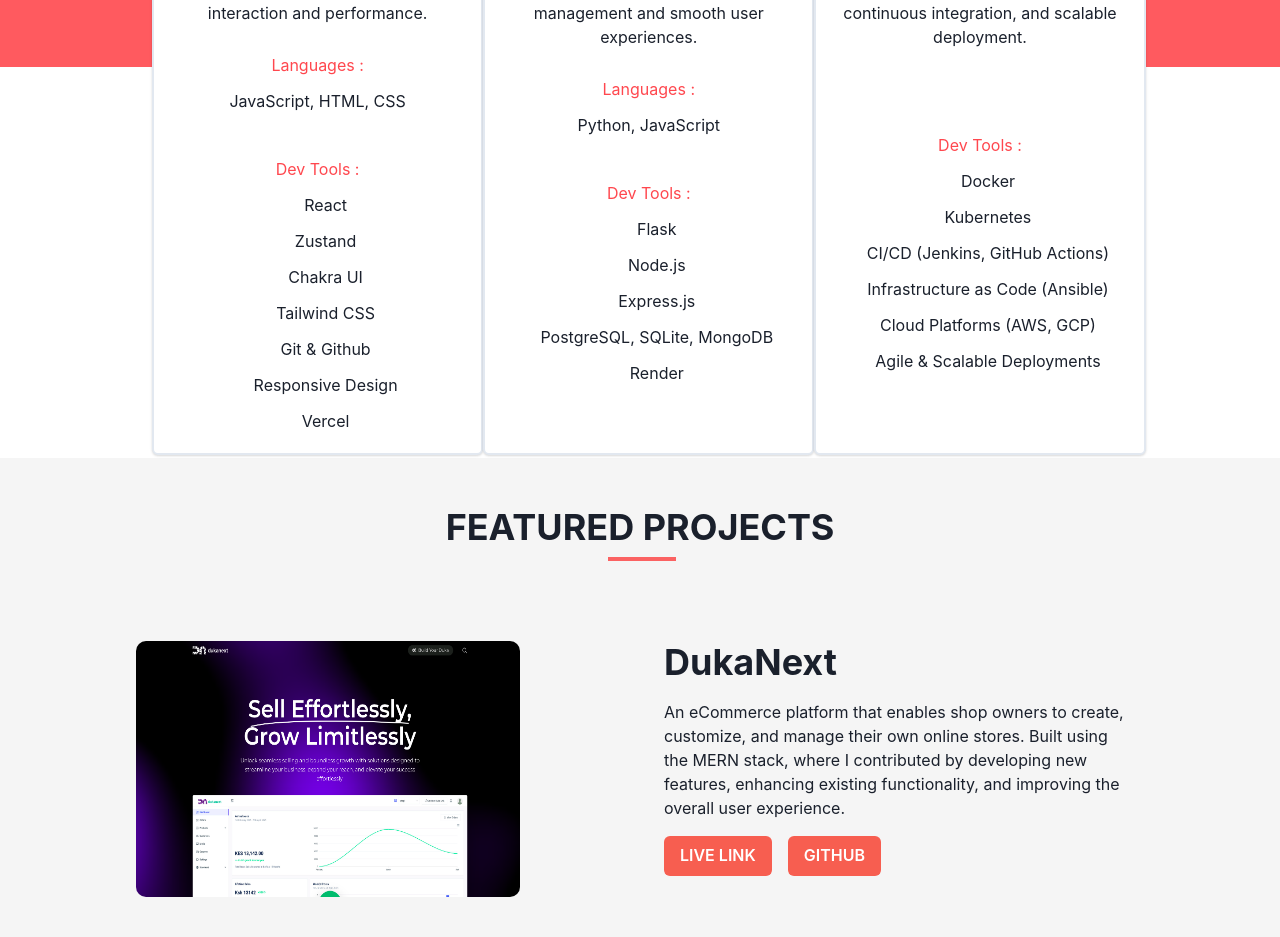
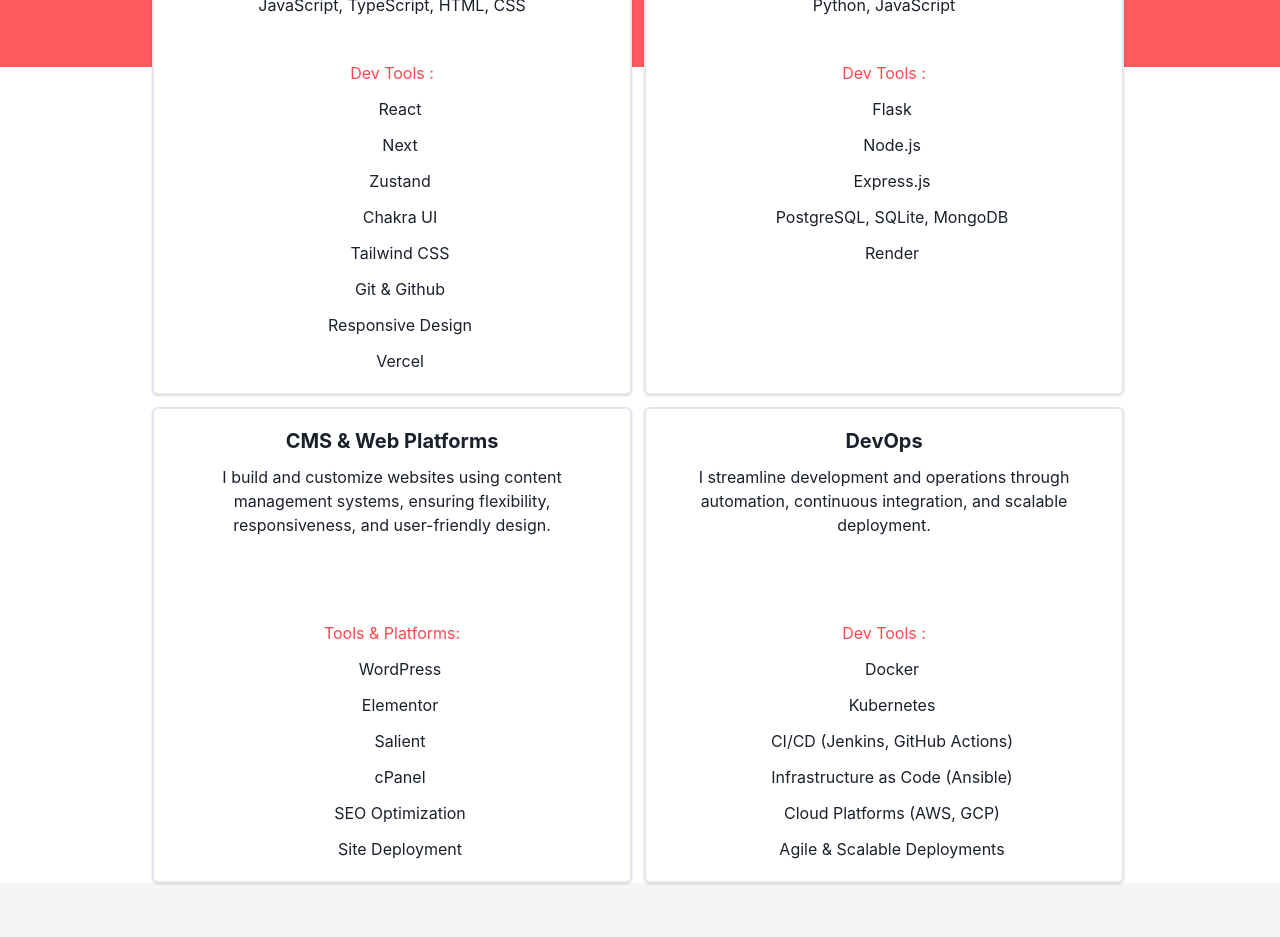
Before and after one commit to Mariam-Senzia/Portfolio, a React (Vite) app: page / in a window 1280 px wide. Shown: the part 1160-2097 px from the top of the page. Built offline with nearby package versions, Linux system fonts and the light colour scheme.

Commit message:
Added new skills on about me section

```diff
--- a/src/components/Aboutme.jsx
+++ b/src/components/Aboutme.jsx
@@ -6,12 +6,11 @@
             title:'FrontEnd Developer',
             description:'I create responsive, user-friendly interfaces that prioritize seamless interaction and performance.',
             subtitle:'Languages :',
-            languages:'JavaScript, HTML, CSS',
+            languages:'JavaScript, TypeScript, HTML, CSS',
             devtools:'Dev Tools :',
-            tools: ['React','Zustand','Chakra UI','Tailwind CSS','Git & Github','Responsive Design','Vercel']
+            tools: ['React','Next','Zustand','Chakra UI','Tailwind CSS','Git & Github','Responsive Design','Vercel']
         },
         {
-            image:'',
             title:'BackEnd Developer',
             description:'I build scalable, secure backend systems that power efficient data management and smooth user experiences.',
             subtitle:'Languages :',
@@ -20,7 +19,14 @@
             tools:['Flask','Node.js','Express.js','PostgreSQL, SQLite, MongoDB','Render']
         },
         {
-            image:'',
+            title: 'CMS & Web Platforms',
+            description: 'I build and customize websites using content management systems, ensuring flexibility, responsiveness, and user-friendly design.',
+            languages: '',
+            devtools: 'Tools & Platforms:',
+            subtitle: '',
+            tools: ['WordPress', 'Elementor', 'Salient', 'cPanel', 'SEO Optimization', 'Site Deployment']
+        },
+        {
             title:'DevOps',
             description:'I streamline development and operations through automation, continuous integration, and scalable deployment.',
             subtitle:'',
@@ -37,13 +43,11 @@
 
             <Box ml={{dm:'6.8rem'}}>
             <Text width={{base:'',xxm:'18rem',xm:'20rem',sm:'21.5rem',xmd:'40rem',md:'43rem',slg:'',lg:'',xl:'55rem',xxl:''}} ml={{base:'',xxm:'',xm:'',sm:'',xmd:'2rem',md:'',slg:'8rem',lg:'16rem',xl:'17rem',xxl:'21rem'}} mt='1rem'>{"I focus on creating seamless user experiences on the frontend and building scalable, efficient systems on the backend. I'm always eager to learn,collaborate and thrive on tackling new challenges and driving continuous improvement."}</Text>
-
-            <Text width={{base:'',xxm:'',xm:'',sm:'',xmd:'36rem',md:'',slg:'',lg:'',xl:'50rem',xxl:''}} ml={{base:'',xxm:'',xm:'',sm:'',xmd:'4rem',md:'5rem',slg:'11rem',lg:'19rem',xl:'19.5rem',xxl:'23.5rem'}}>{"I'm open to Job opportunities where I can contribute, learn and grow. If you have a good opportunity that matches my skills then don't hesitate to contact me."}</Text>
             </Box>
 
-            <Grid templateColumns={{base:'repeat(1,1fr)',xxm:'',xm:'',sm:'',xmd:'repeat(1,1fr)',md:'',slg:'',lg:'repeat(3,1fr)',xl:'repeat(3,1fr)',xxl:''}} gap={{base:'3',xxm:'',xm:'',sm:'',xmd:'',md:'',slg:'',lg:'0',xl:'0',xxl:''}} width={{base:'',xxm:'',xm:'',sm:'',xmd:'',md:'',slg:'',lg:'40rem',xl:'40rem',xxl:'rem'}} ml={{base:'-0.5rem',xxm:'0.8rem',xm:'0.6rem',sm:'0.8rem',xmd:'7rem',md:'8.6rem',slg:'14.5rem',lg:'7.5rem',xl:'11rem',dm:'16rem',xxl:''}} mt='2rem'>
+            <Grid templateColumns={{base:'repeat(1,1fr)',xxm:'',xm:'',sm:'',xmd:'repeat(1,1fr)',md:'',slg:'repeat(2,1fr)',lg:'repeat(2,1fr)',xl:'repeat(4,1fr)',xxl:'repeat(4,1fr)'}} gap={{base:'3',xxm:'',xm:'',sm:'',xmd:'',md:'',slg:'',lg:'',xl:'0',xxl:''}} width={{base:'',xxm:'',xm:'',sm:'',xmd:'',md:'',slg:'',lg:'40rem',xl:'40rem',xxl:''}} ml={{base:'-0.5rem',xxm:'0.8rem',xm:'0.6rem',sm:'0.8rem',xmd:'7rem',md:'8.6rem',slg:'-0.8rem',lg:'7.5rem',xl:'-1.7rem',dm:'0.4rem',xxl:'2.5rem'}} mt='2rem'>
             {skills.map((skill) => {
-                return <Card maxW='' width={{base:'17rem',xxm:'',xm:'19rem',sm:'20.5rem',xmd:'30rem',md:'',slg:'',lg:'20.7rem',xl:'22.1rem',xxl:'26.2rem'}}borderWidth='2px' borderColor='' key={skill.title}>
+                return <Card maxW='' width={{base:'17rem',xxm:'',xm:'19rem',sm:'20.5rem',xmd:'30rem',md:'',slg:'',lg:'30rem',xl:'22.1rem',xxl:'26.2rem'}} borderWidth='2px' borderColor='' key={skill.title}>
                 <CardBody>
                   <Stack mt='6' spacing='3'>
                     <Heading size='md' mt='-1.5rem'>{skill.title}</Heading>
--- a/src/components/Projects.jsx
+++ b/src/components/Projects.jsx
@@ -34,7 +34,7 @@
 
     return (
         <>
-        <Box mt={{base:'103rem',xxm:'98rem',xm:'92rem',sm:'88rem',xmd:'85rem',md:'80rem',slg:'85rem',lg:'24.4rem',xl:'15rem',xxl:'24rem'}} bgColor='#F5F5F5' p='3rem' textAlign='center' height={{base:'350vh',xxm:'265vh',xm:'250vh',sm:'230vh',xmd:'200vh',md:'180vh',slg:'102vh',lg:'150vh',xl:'140vh',dm:'110vh',xxl:'130vh'}} >
+        <Box mt={{base:'131.5rem',xxm:'127rem',xm:'114rem',sm:'108rem',xmd:'107rem',md:'102rem',slg:'50rem',lg:'51rem',xl:'15rem',xxl:'24rem'}} bgColor='#F5F5F5' p='3rem' textAlign='center' height={{base:'350vh',xxm:'265vh',xm:'250vh',sm:'230vh',xmd:'200vh',md:'180vh',slg:'102vh',lg:'150vh',xl:'140vh',dm:'110vh',xxl:'130vh'}} >
             <Heading mt={{dm:'4rem'}}>FEATURED PROJECTS</Heading>
             <Divider borderColor='red' borderWidth='2px' mt='0.5rem' width={{base:'4rem',xxm:'',xm:'',sm:'',xmd:'',md:'',slg:'',lg:'',xl:'10rem',dm:'20rem',xxl:''}} ml={{base:'5rem',xxm:'6rem',xm:'7rem',sm:'8rem',xmd:'18.5rem',md:'21rem',slg:'26rem',lg:'35rem',xl:'38rem',dm:'40rem',xxl:'44rem'}}/>
 
```
